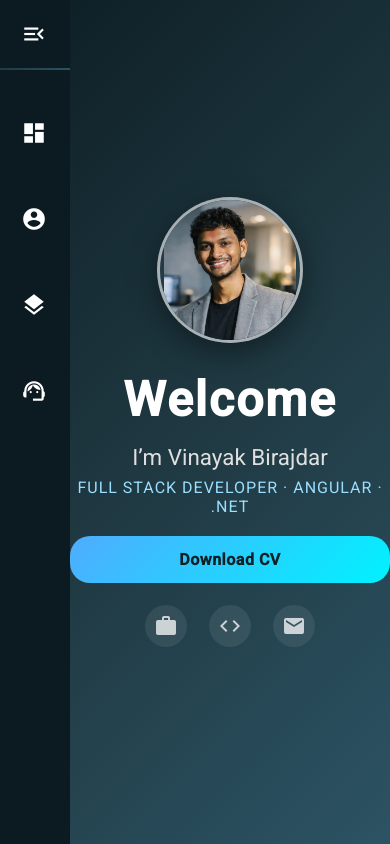
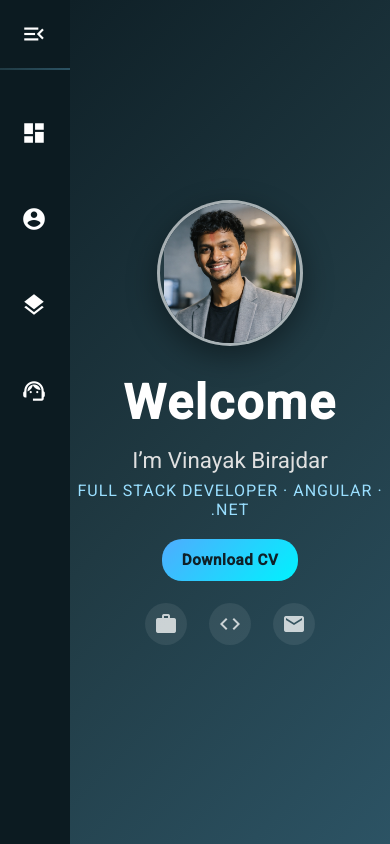
Before and after one commit to vinayakbirajdar/My-portfolio, an Angular app: page / in a window 390 px wide. Built offline with nearby package versions, Linux system fonts and the light colour scheme.

Commit message:
Home resume download and responsive ui implementation

```diff
--- a/src/app/screens/home/home.component.html
+++ b/src/app/screens/home/home.component.html
@@ -10,7 +10,7 @@
         <p class="welcome-role">
             Full Stack Developer · Angular · .NET
         </p>
-        <div class="cv-button">
+        <div class="cv-button" (click)="downloadCV()">
             Download CV
         </div>
 
@@ -20,8 +20,7 @@
                 data-tooltip="linkedin">
                 <mat-icon>work</mat-icon>
             </a>
-
-            <a href="https://github.com" target="_blank" aria-label="GitHub" data-tooltip="GitHub">
+            <a href="https://github.com/vinayakbirajdar" target="_blank" aria-label="GitHub" data-tooltip="GitHub">
                 <mat-icon>code</mat-icon>
             </a>
 
--- a/src/app/screens/home/home.component.scss
+++ b/src/app/screens/home/home.component.scss
@@ -48,16 +48,11 @@
     border-radius: 20px;
     padding: 14px 28px;
     cursor: pointer;
-
-    /* Glass + Gradient-ready base */
     background: linear-gradient(135deg, #4facfe, #00f2fe);
     color: #0f2027;
-
     border: none;
     font-weight: 600;
     letter-spacing: 0.5px;
-
-    /* Smooth animation */
     transition: transform 0.3s ease,
         box-shadow 0.3s ease,
         background 0.3s ease;
@@ -143,3 +138,15 @@
         transform: translateY(0);
     }
 }
+
+@media (max-width: 768px) {
+    .cv-button {
+        padding: 12px 20px;
+        font-size: 0.95rem;
+        width: fit-content;
+        max-width: 85%;
+        margin-left: auto;
+        margin-right: auto;
+        display: block;
+    }
+}
--- a/src/app/screens/home/home.component.ts
+++ b/src/app/screens/home/home.component.ts
@@ -8,5 +8,11 @@ import { MatIconModule } from '@angular/material/icon';
   styleUrl: './home.component.scss'
 })
 export class HomeComponent {
+  downloadCV() {
+    const link = document.createElement('a');
+    link.href = 'app/assets/resume/VinayakBirajdarResume.pdf';
+    link.download = 'Vinayak_Birajdar_Resume.pdf';
+    link.click();
+  }
 
 }
```
